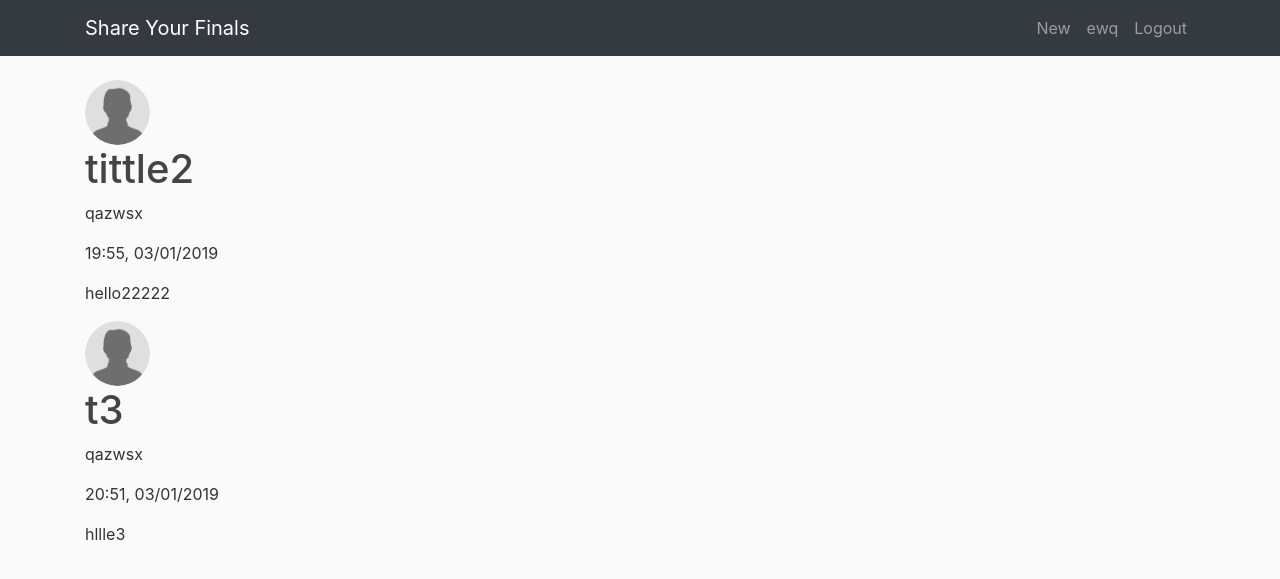
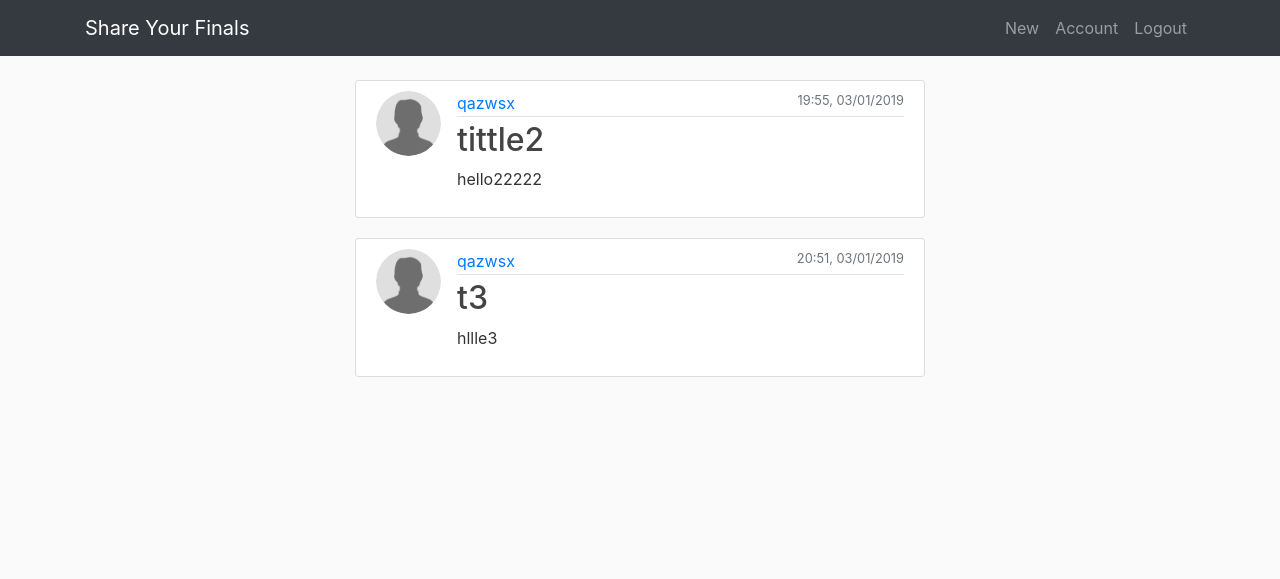
Before and after one commit to bene802/Flask-Project, a Flask app: page /home in a window 1280 px wide. Shown: the top 579 px of the page. Run offline with Flask 2, Linux system fonts and the light colour scheme; a user stored in the database is signed in; data comes from the database, SQL or seed files in the repository; some libraries are stand-ins or nearby versions.

Commit message:
front-end improvment

```diff
--- a/sharethoughts/templates/home.html
+++ b/sharethoughts/templates/home.html
@@ -1,10 +1,20 @@
 {% extends 'layout.html' %}
 {% block content %}
+
+<div class="row">
     {% for post in posts %}
+     <article class="media content-section col-md-6 offset-md-3">
         <img class="rounded-circle article-img"  src="{{ url_for('static', filename='images/' + post.author.image_file) }}">
-        <h1><a class='article-title' href="{{ url_for('post', post_id=post.id) }}">{{post.title}}</a></h1>
-        <p>{{post.author.username}}</p>
-        <p>{{post.date.strftime("%H:%M, %m/%d/%Y")}}</p>
-        <p>{{post.content}}</p>
+
+        <div class="media-body">
+            <div class="article-metadata">
+                <a class="mr-2" href="#">{{ post.author.username }}</a>
+                <small class="text-muted float-right">{{post.date.strftime("%H:%M, %m/%d/%Y")}}</small>
+            </div>
+            <h2><a class="article-title" href="{{ url_for('post', post_id=post.id) }}">{{ post.title }}</a></h2>
+            <p class="article-content">{{ post.content }}</p>
+        </div>
+    </article>
     {% endfor %}
+</div>
 {% endblock content %}
--- a/sharethoughts/templates/layout.html
+++ b/sharethoughts/templates/layout.html
@@ -33,7 +33,7 @@
               <a class="nav-item nav-link" href="{{ url_for('new_post') }}">New</a>
             </li>
             <li class="nav-item">
-              <a class="nav-item nav-link" href="{{ url_for('account') }}">{{ current_user.username }}</a>
+              <a class="nav-item nav-link" href="{{ url_for('account') }}">Account</a>
             </li>
             <li class="nav-item">
               <a class="nav-item nav-link" href="{{ url_for('logout') }}">Logout</a>
```
